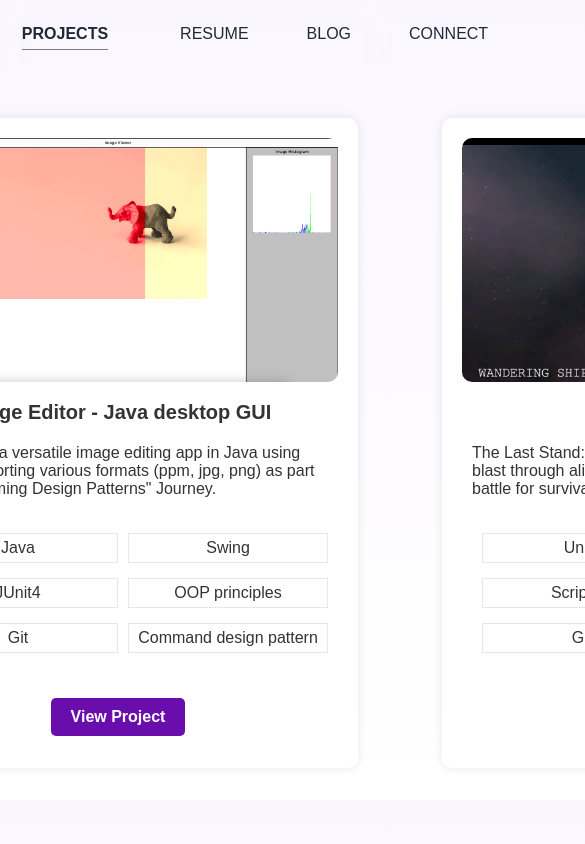
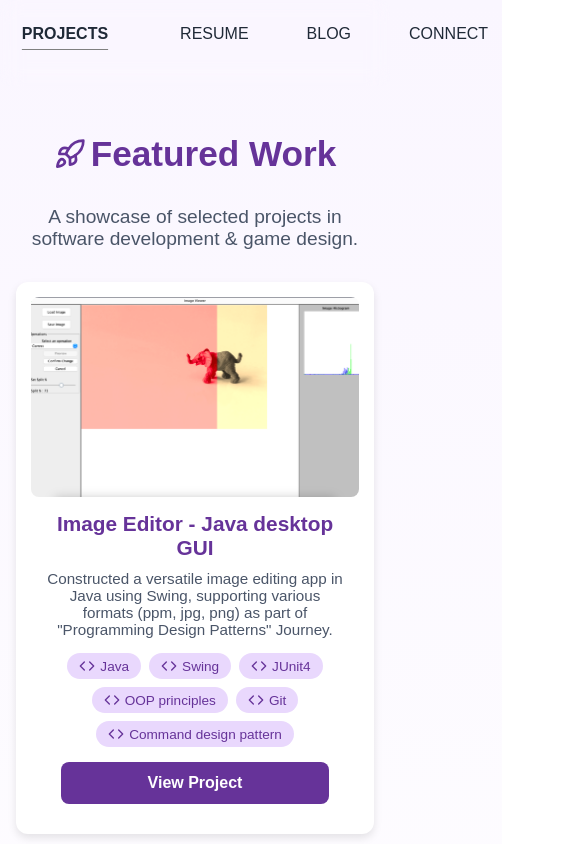
Before and after one commit to noworry-b-still/my-website, a React (Create React App) app: page /projects in a window 390 px wide. Shown: the top 844 px of the page, 585 px wide, since content can reach past the window. Built offline with nearby package versions, Linux system fonts and the light colour scheme.

Commit message:
responsive and color

```diff
--- a/src/page/projects.css
+++ b/src/page/projects.css
@@ -1,9 +1,39 @@
+/* Main container */
 .projects-container {
-  width: 800px;
+  max-width: 1200px;
+  margin: 0 auto;
+  padding: 3rem 1rem;
+  text-align: center;
+}
+
+.projects-title {
+  font-size: 2.2rem;
+  font-weight: bold;
+  color: #663399;
+  display: flex;
+  align-items: center;
+  justify-content: center;
+  gap: 5px;
+  /* Ensures spacing between text and emoji */
+}
+
+.projects-subtitle {
+  font-size: 1.2rem;
+  color: #4a5568;
+  margin-bottom: 2rem;
+}
+
+/* Grid Layout */
+.projects-grid {
   display: grid;
-  grid-template-columns: 1fr 1fr;
+  grid-template-columns: repeat(auto-fit, minmax(350px, 1fr));
   gap: 20px;
-  justify-content: center; /* Center the grid horizontally */
-  align-items: center;
-  margin: 0 auto; /* Center the grid vertically */
+  justify-content: center;
 }
+
+/* Responsive Adjustments */
+@media (max-width: 768px) {
+  .projects-grid {
+    grid-template-columns: 1fr;
+  }
+}
--- a/src/page/projects.tsx
+++ b/src/page/projects.tsx
@@ -1,10 +1,18 @@
 import ProjectCard from "../ui/comp/project-card/ProjectCard"; // Import the ProjectCard component
 import projectsData from "../data/projects"; // Import the dummy projects data
 import "./projects.css";
+import { Rocket } from "lucide-react";
 
-function Projects() {
+const Projects = () => {
   return (
     <div className="projects-container">
+      <h1 className="projects-title">
+        <Rocket size={32} /> Featured Work
+      </h1>
+      <p className="projects-subtitle">
+        A showcase of selected projects in software development & game design.
+      </p>
+      <div className="projects-grid">
         {projectsData.map((project, index) => (
           <ProjectCard
             key={index}
@@ -16,7 +24,8 @@ function Projects() {
           />
         ))}
       </div>
-  );
-}
+    </div>
+  )
+};
 
 export default Projects;
--- a/src/ui/comp/project-card/ProjectCard.css
+++ b/src/ui/comp/project-card/ProjectCard.css
@@ -1,122 +1,122 @@
+/* Project Card */
 .project-card {
-  width: 30rem;
-  height: 650px;
-  min-height: auto;
-  background-color: #fff;
-  border-radius: 10px;
-  box-shadow: 0 0 10px rgba(0, 0, 0, 0.1);
+  background: #ffffff;
+  border-radius: 12px;
+  box-shadow: 0 4px 8px rgba(0, 0, 0, 0.1);
+  overflow: hidden;
+  transition: transform 0.3s ease, box-shadow 0.3s ease;
+  display: flex;
+  flex-direction: column;
+  align-items: center;
   padding: 20px;
-  margin: 2rem;
-  transition: transform 1s ease, box-shadow 0.5s ease;
-  /* Added transition for box-shadow */
+  height: 100%;
+  /* Ensures all cards are of equal height */
 }
 
 .project-card:hover {
   transform: translateY(-5px);
   box-shadow: 0 10px 20px rgba(0, 0, 0, 0.2);
-  /* Increased box-shadow on hover */
 }
 
+/* Project Image */
+.project-card-image {
+  width: 100%;
+  height: 200px;
+  object-fit: cover;
+  border-radius: 8px;
+}
+
+/* Project Content */
+.project-card-content {
+  text-align: center;
+  padding: 15px;
+  display: flex;
+  flex-direction: column;
+  flex-grow: 1;
+  /* Ensures content takes available space */
+}
+
+/* Project Name */
+.project-card-name {
+  font-size: 1.5rem;
+  color: #663399;
+  margin-bottom: 10px;
+}
+
+/* Project Description */
+.project-card-description {
+  color: #4a5568;
+  font-size: 1rem;
+  margin-bottom: 15px;
+  flex-grow: 1;
+  /* Ensures even spacing across project cards */
+}
+
+/* Technologies List */
 .project-card-technologies {
   list-style: none;
-  /* Remove bullets */
-  display: grid;
-  /* Use grid layout */
-  grid-template-columns: repeat(2, 1fr);
-  /* 2 columns */
-  gap: 10px;
-  /* Gap between items */
-  padding: 10px;
-  /* Padding for background color */
-}
-
-.project-card-description {
-  padding: 10px;
+  display: flex;
+  flex-wrap: wrap;
+  gap: 8px;
+  justify-content: center;
+  padding: 0;
 }
 
 .project-card-technologies li {
-  padding: 5px;
-  /* Adjust padding as needed */
-  text-align: center;
-  /* Center-align text */
-  border: 1px solid var(--border-color);
-  /* Add thin border */
+  background: #e9d8fd;
+  padding: 5px 12px;
+  border-radius: 20px;
+  font-size: 0.9rem;
+  color: #663399;
+  display: flex;
+  align-items: center;
+  gap: 5px;
 }
 
-.project-card-image {
-  width: 100%;
-  height: 40%;
-  border-radius: 10px;
-  margin-bottom: 15px;
+/* Pushes button to the bottom */
+.project-card-actions {
+  margin-top: auto;
+  display: flex;
+  justify-content: center;
+  padding-top: 15px;
 }
 
-.project-card_name-description-container {
-  height: 20%;
+/* Force buttons to have equal size */
+.project-card-link {
+  width: 90%;
+  text-align: center;
+  display: inline-flex;
+  align-items: center;
+  justify-content: center;
+  background-color: #663399;
+  color: white;
+  padding: 12px;
+  border-radius: 8px;
+  font-weight: bold;
+  text-decoration: none;
+  transition: background-color 0.3s ease-in-out;
+  gap: 8px;
 }
-
-.project-card h2 {
-  font-size: 20px;
-  margin-bottom: 10px;
-}
-
-.project-card p {
-  margin-bottom: 15px;
-}
-
-.project-card ul {
-  padding-left: 20px;
-}
-
-.project-card ul li {
-  margin-bottom: 5px;
-}
-
-
-.project-card-cta {
-  background-color: var(--accentColor);
-  color: var(--textColor);
-  padding: 10px 20px;
-  border: none;
-  border-radius: 5px;
-  cursor: pointer;
-  border: 1px solid black;
-  transition: background-color 0.3s ease;
-}
-
-.project-card-cta {
-  margin-top: 10px;
-  /* Additional margin top for button */
-}
-
-.project-card_button-container {
-  display: flex;
-  justify-content: center;
-  /* Horizontally center the buttons */
-  align-items: center;
-  /* Vertically center the buttons */
-  margin-top: 20px;
-  /* Add margin top */
-  gap: 2rem;
-}
-
-.project-card_button-container>* {
-  margin-top: 10px;
-  /* Add space between buttons */
-}
-
-
-.project-card-link {
-  display: inline-block;
-  background-color: #6A0DAD;
-  color: #fff;
-  padding: 10px 20px;
-  text-decoration: none;
-  border-radius: 5px;
-  font-weight: bold;
-  transition: background-color 0.3s ease-in-out;
-}
-
 
 .project-card-link:hover {
   background-color: #5a0b90;
 }
+
+/* Responsive Design */
+@media (max-width: 768px) {
+  .project-card {
+    padding: 15px;
+  }
+
+  .project-card-name {
+    font-size: 1.3rem;
+  }
+
+  .project-card-description {
+    font-size: 0.95rem;
+  }
+
+  .project-card-technologies li {
+    font-size: 0.85rem;
+  }
+}
--- /dev/null
+++ b/src/ui/comp/project-card/ProjectCard.jsx
@@ -0,0 +1,28 @@
+import { Code } from "lucide-react";
+import "./ProjectCard.css";
+
+const ProjectCard = ({ name, description, technologies, image, link }) => {
+  return (
+    <div className="project-card">
+      <img src={image} alt={name} className="project-card-image" />
+      <div className="project-card-content">
+        <h2 className="project-card-name">{name}</h2>
+        <p className="project-card-description">{description}</p>
+
+        <ul className="project-card-technologies">
+          {technologies.map((tech, index) => (
+            <li key={index}><Code size={16} /> {tech}</li>
+          ))}
+        </ul>
+
+        <div className="project-card-actions">
+          <a href={link} className="project-card-link" target="_blank" rel="noopener noreferrer">
+            View Project
+          </a>
+        </div>
+      </div>
+    </div>
+  );
+};
+
+export default ProjectCard;
--- a/src/ui/comp/project-card/ProjectCard.tsx
+++ /dev/null
@@ -1,46 +0,0 @@
-import React from "react";
-import "./ProjectCard.css";
-
-interface ProjectCardProps {
-  name: string;
-  description: string;
-  technologies: string[];
-  image: string;
-  link: string;
-}
-
-const ProjectCard: React.FC<ProjectCardProps> = ({
-  name,
-  description,
-  technologies,
-  image,
-  link,
-}) => {
-  return (
-    <div className="project-card">
-      <img src={image} alt={name} className="project-card-image" />
-      <div className="project-card_name-description-container">
-        <h2 className="project-card-name text-center">{name}</h2>
-        <p className="project-card-description">{description}</p>
-      </div>
-
-      <ul className="project-card-technologies">
-        {technologies.map((tech, index) => (
-          <li key={index}>{tech}</li>
-        ))}
-      </ul>
-      <div className="project-card_button-container">
-        <a
-          href={link}
-          className="project-card-link"
-          target="_blank"
-          rel="noopener noreferrer"
-        >
-          View Project
-        </a>
-      </div>
-    </div>
-  );
-};
-
-export default ProjectCard;
```
Lines whose indentation alone changed are shown as unchanged.
